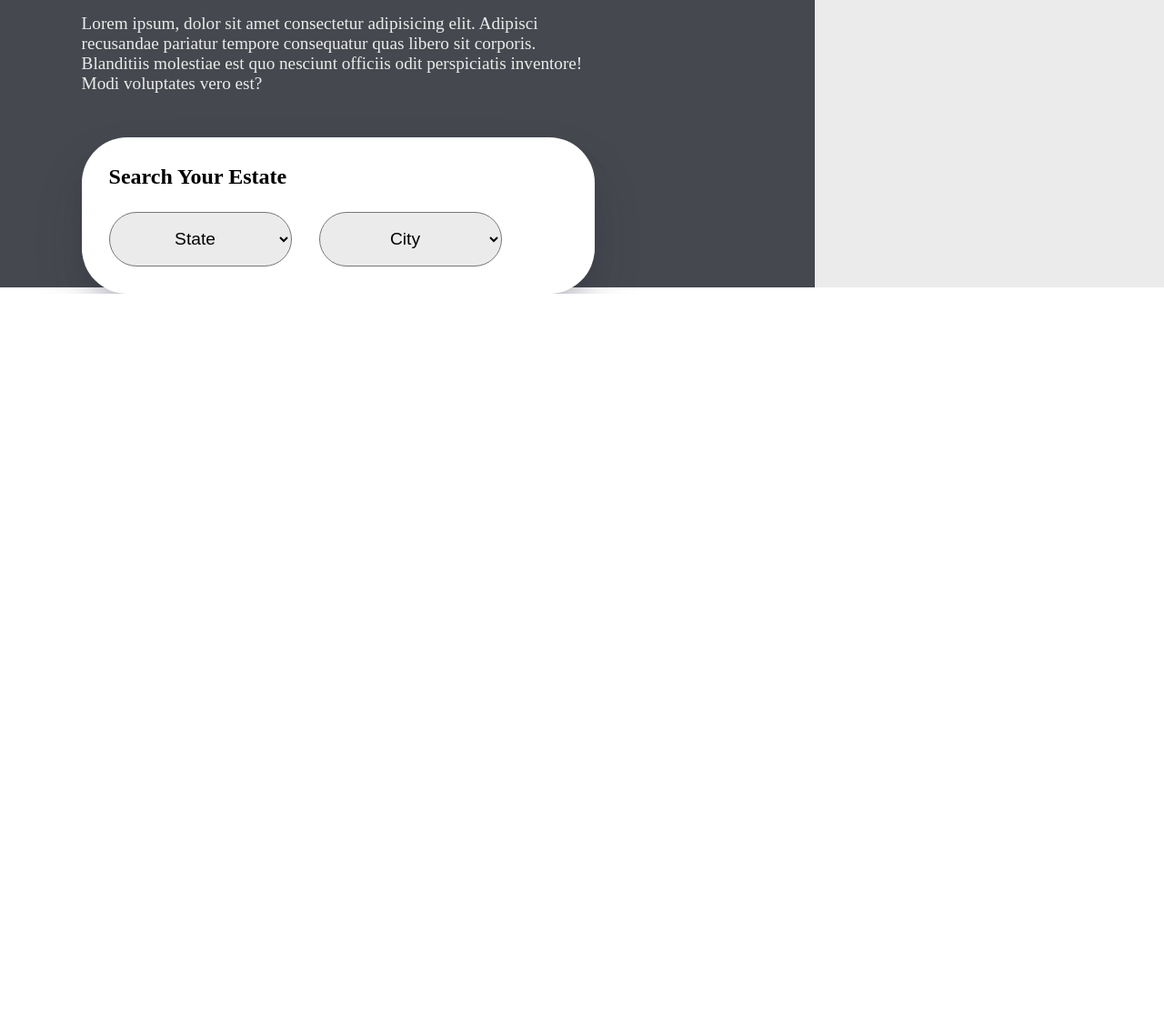
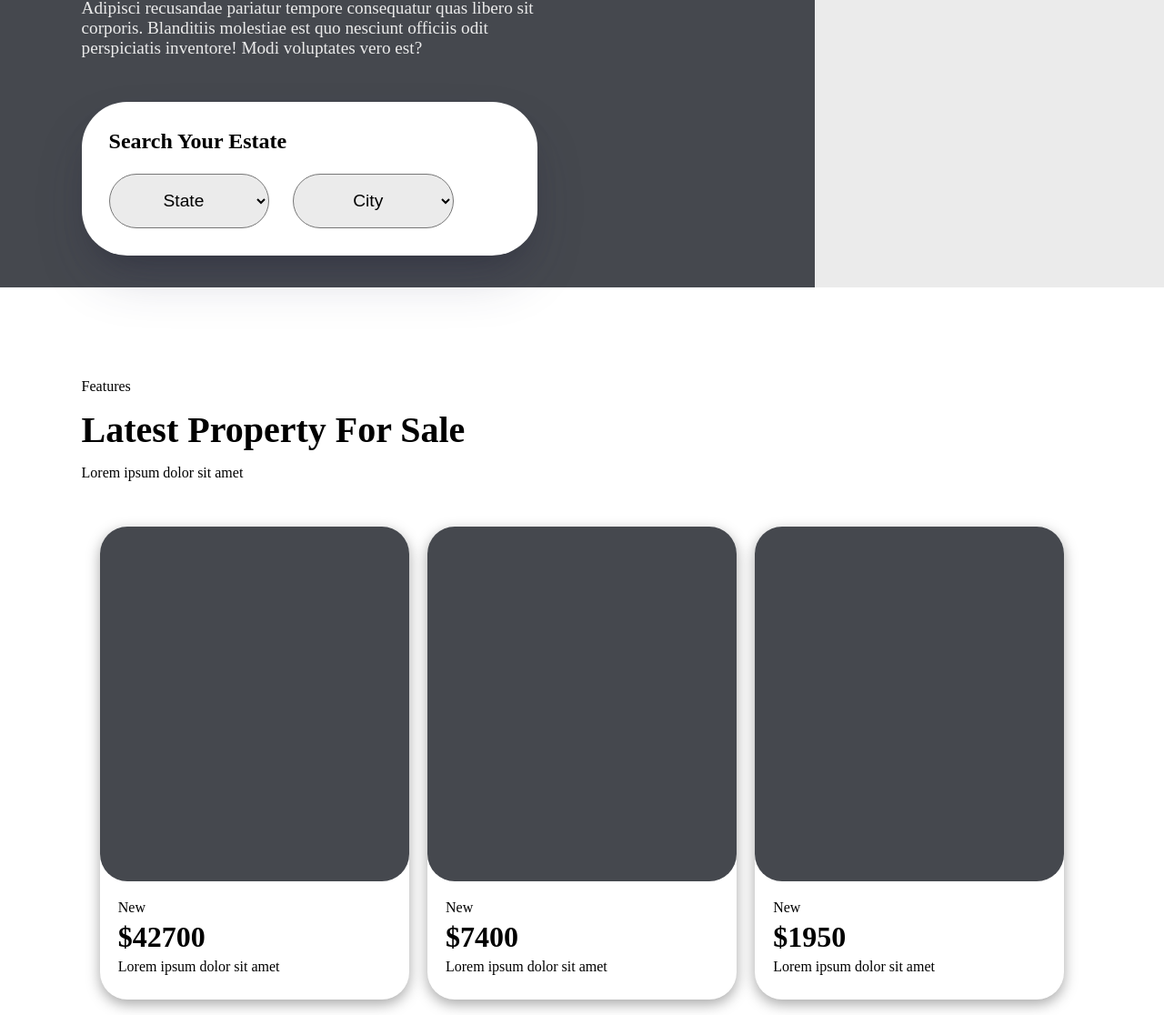
Before and after one commit to DevLuanFagioni/State-web, a plain HTML site: page index.html in a window 1280 px wide. Shown: the part 484-1600 px from the top of the page at 91% size. Before the commit the page ends 807 px from the top, so only its background shows below. Drawn offline with Linux system fonts and the light colour scheme.

Commit message:
update home and  upload products

```diff
--- a/assets/sass/_home.sass
+++ b/assets/sass/_home.sass
@@ -7,6 +7,7 @@
 
   .home-left
     padding-left: 7%
+    padding-right: 7%
     width: 70%
     height: 100vh
     background-color: variables.$primary
@@ -14,7 +15,6 @@
     flex-direction: column
     padding-top: 7%
     position: relative
-
 
     .home-menu
       margin-bottom: 4rem
@@ -36,7 +36,7 @@
 
     .home-title
       h1
-        font-size: variables.$titleSize * 1.5
+        font-size: variables.$titleSize * 1.3
         color: variables.$gray
         margin-bottom: 2rem
         width: 70%
@@ -53,6 +53,7 @@
       border-radius: 50px
       box-shadow: rgba(50, 50, 93, 0.25) 0px 30px 60px -12px, rgba(0, 0, 0, 0.3) 0px 18px 36px -18px
       padding: 30px
+
 
       select
         background-color: variables.$gray
--- a/assets/sass/_mixins.sass
+++ b/assets/sass/_mixins.sass
@@ -16,3 +16,7 @@
 @mixin container($container)
   max-width: $container
   margin: 0 auto
+
+@mixin mobile
+  @media(max-width: 425px)
+    @content
--- a/assets/sass/_product.sass
+++ b/assets/sass/_product.sass
@@ -0,0 +1,42 @@
+@use 'variables'
+@use  'mixins'
+
+#product
+  width: 100%
+  height: 800px
+  background-color: variables.$white
+  padding: 100px 7%
+
+  .product-title
+    margin-bottom: 50px
+
+    h1
+      margin: 15px 0
+      font-size: variables.$subTitleSize
+
+  .product-cards
+    width: 100%
+    @include mixins.flex(center, space-evenly, wrap)
+
+    .product-card
+      min-width: 340px
+      width: 30%
+      height: 520px
+      box-shadow: rgba(0, 0, 0, 0.35) 0px 5px 15px
+      border-radius: 30px
+
+      @include mixins.mobile
+        margin-bottom: 50px
+
+      div:nth-child(1)
+        width: 100%
+        height: 75%
+        background-color: variables.$primary
+        border-radius: 30px
+
+      .content-product-card
+        padding: 20px
+
+        h1
+          font-size: 2rem
+          margin: 5px 0px
--- a/assets/sass/_variables.sass
+++ b/assets/sass/_variables.sass
@@ -4,7 +4,7 @@ $white: #ffffff
 $gray: #EBEBEB
 
 $titleSize: 3.5rem
-$subTitleSize: 2rem
+$subTitleSize: 2.5rem
 $textSize: 1.2rem
 
 $font: 'Roboto Mono', monospace
--- a/index.html
+++ b/index.html
@@ -8,6 +8,7 @@
   <meta name="description" content="landing page using html and scss">
   <meta name="keyWords" content="state">
   <meta name="author" content="Luan Fagioni">
+  <link rel="icon" href="assets/image/logo.png">
   <link rel="preconnect" href="https://fonts.googleapis.com">
   <link rel="preconnect" href="https://fonts.gstatic.com" crossorigin>
   <link
@@ -58,6 +59,43 @@
     </div>
   </section>
 
+  <section id="product" >
+    <div class="product-title">
+      <span>Features</span>
+      <h1>Latest Property For Sale</h1>
+      <p>Lorem ipsum dolor sit amet </p>
+    </div>
+
+    <div class="product-cards">
+      <div class="product-card">
+        <div></div>
+        <div class="content-product-card" >
+          <span>New</span>
+          <h1>$42700</h1>
+          <p>Lorem ipsum dolor sit amet </p>
+        </div>
+      </div>
+
+      <div class="product-card">
+        <div></div>
+        <div class="content-product-card" >
+          <span>New</span>
+          <h1>$7400</h1>
+          <p>Lorem ipsum dolor sit amet </p>
+        </div>
+      </div>
+
+      <div class="product-card">
+        <div></div>
+        <div class="content-product-card" >
+          <span>New</span>
+          <h1>$1950</h1>
+          <p>Lorem ipsum dolor sit amet </p>
+        </div>
+      </div>
+    </div>
+  </section>
+
   <footer>
 
   </footer>
```
Also changed, not shown: assets/css/style.css, 1 other file.
